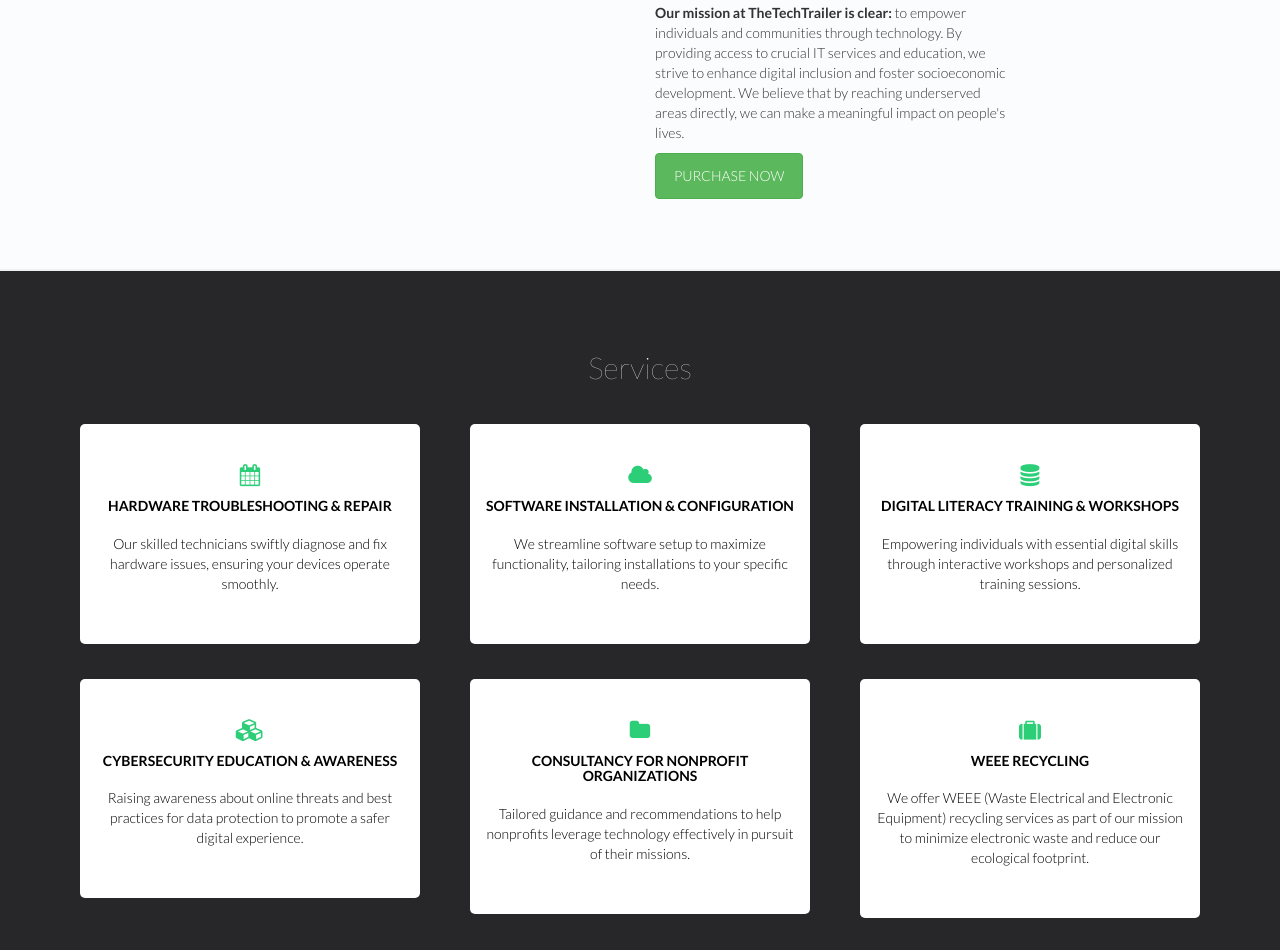
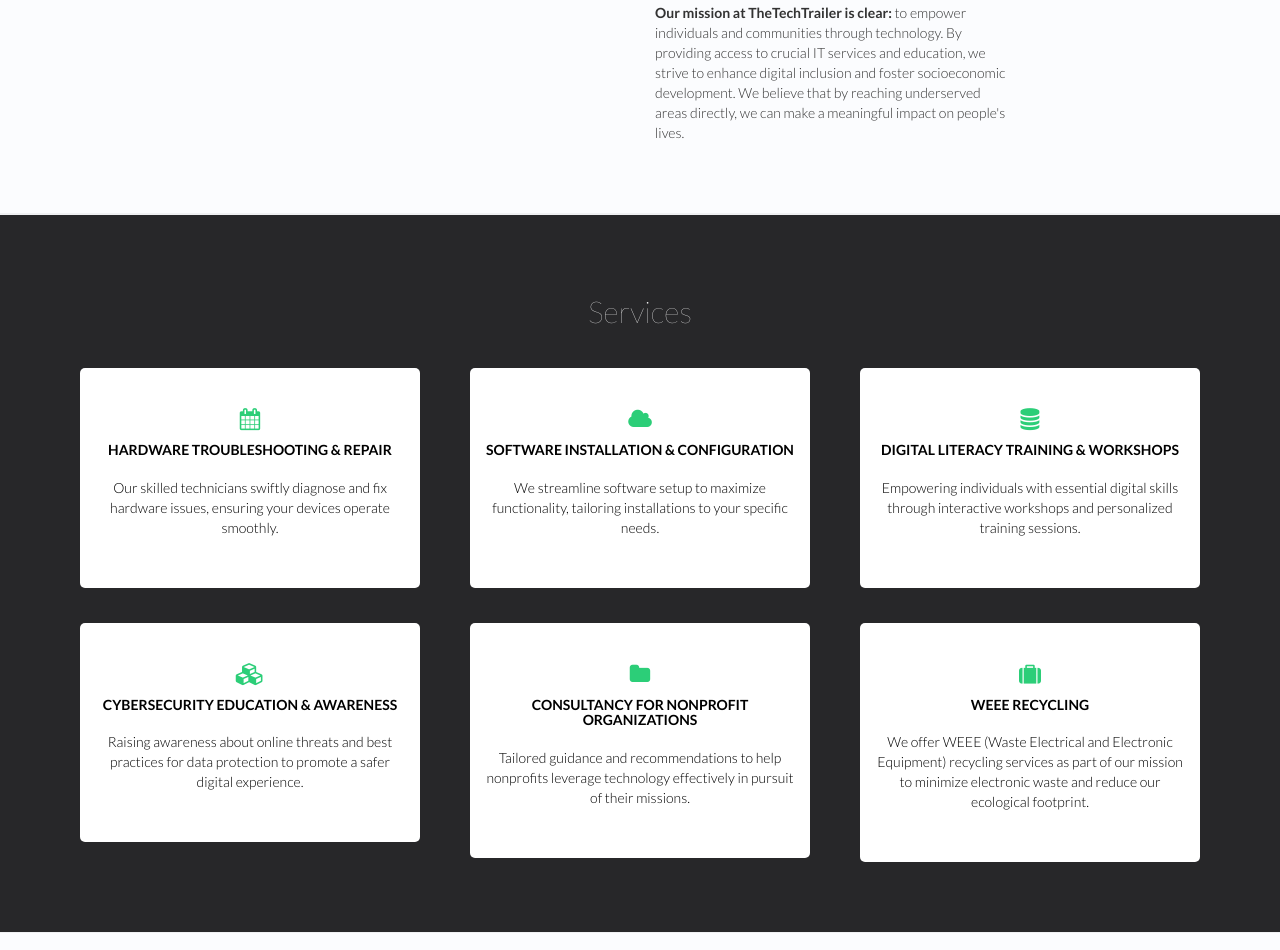
Before and after one commit to TheTechTrailer/TheTechTrailer.github.io, a plain HTML site: page index.html in a window 1280 px wide. Shown: the part 944-1894 px from the top of the page. Drawn offline with Linux system fonts and the light colour scheme.

Commit message:
Update index.html

```diff
--- a/index.html
+++ b/index.html
@@ -85,7 +85,7 @@
           <h3>About us</h3>
           <p>Our journey began with a vision shared by a group of passionate tech enthusiasts. We aimed to bridge the digital divide by directly delivering essential IT services to communities in need. Operating through a fleet of mobile trailers outfitted with cutting-edge technology, our skilled IT professionals bring expertise right to your doorstep.</p>
           <p><b>Our mission at TheTechTrailer is clear:</b> to empower individuals and communities through technology. By providing access to crucial IT services and education, we strive to enhance digital inclusion and foster socioeconomic development. We believe that by reaching underserved areas directly, we can make a meaningful impact on people's lives.</p>
-          <p><a href="#" class="btn btn-success">PURCHASE NOW</a></p>
+          <!--<p><a href="#" class="btn btn-success">PURCHASE NOW</a></p>-->
         </div>
 
       </div>
```
